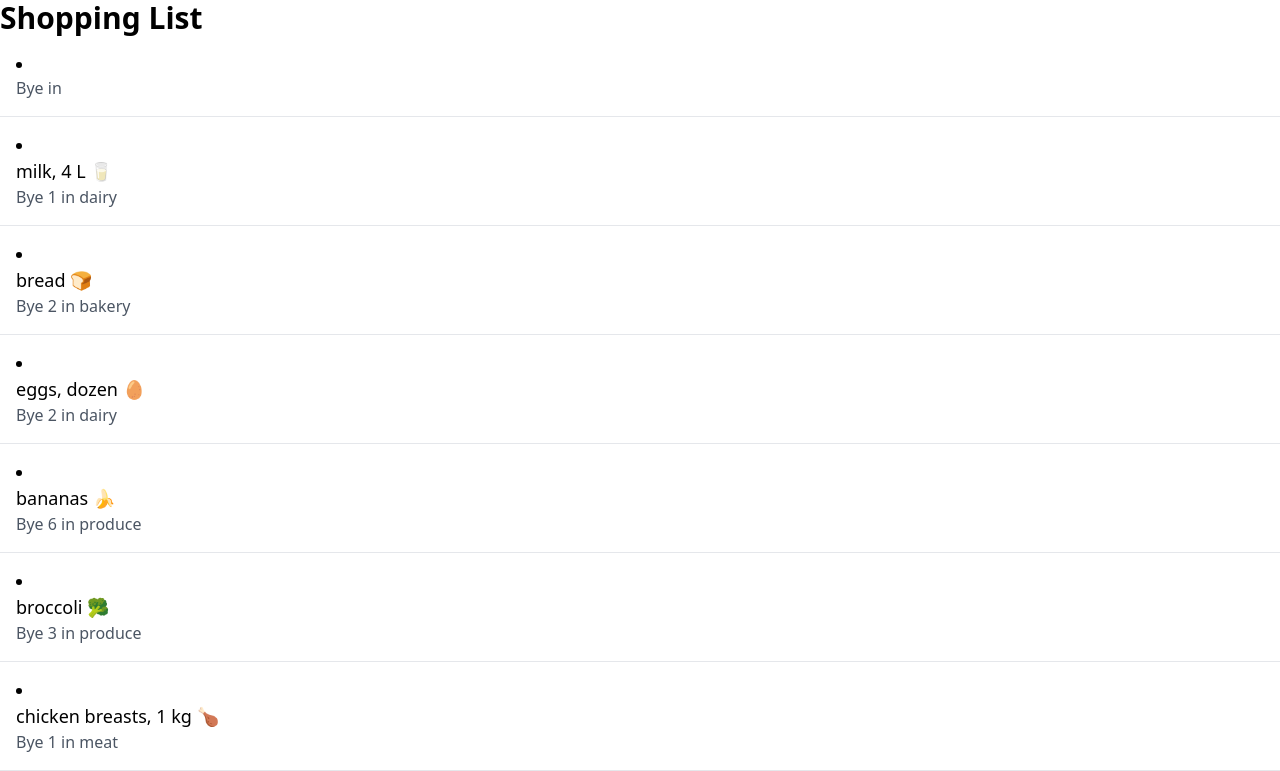
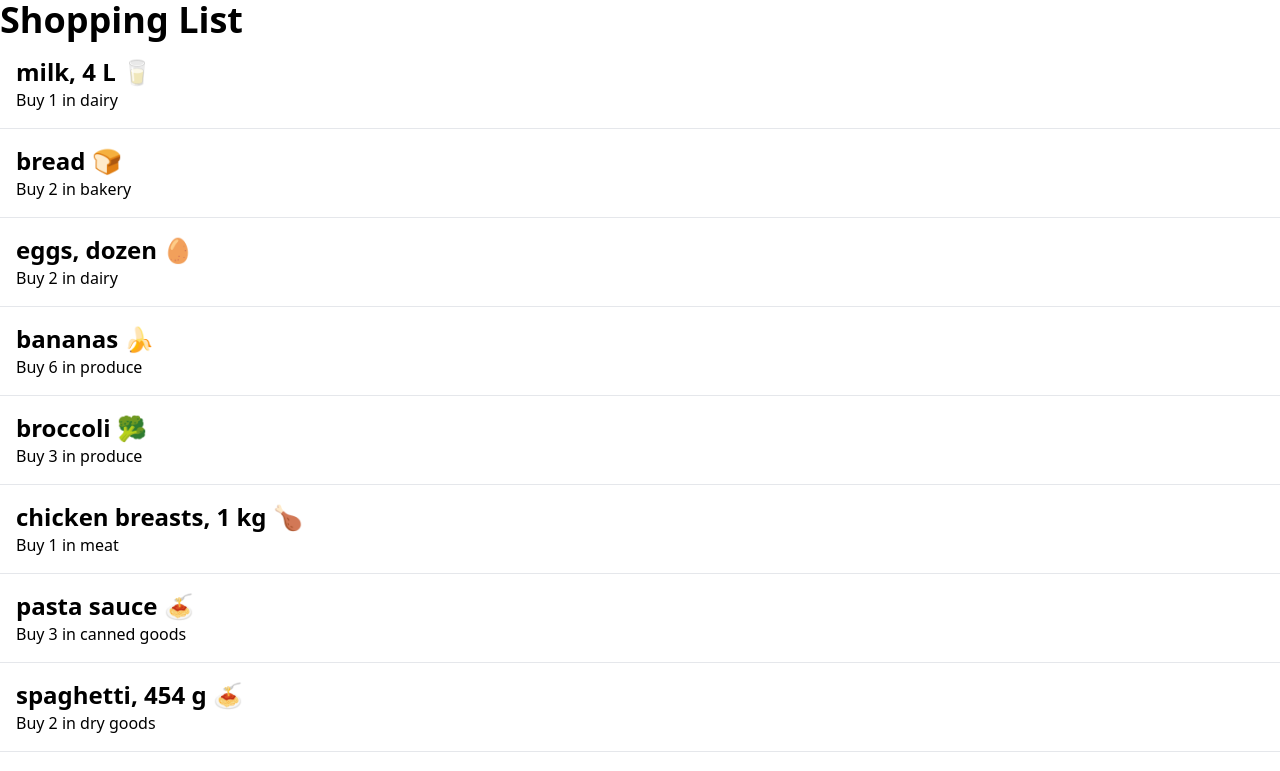
Before and after one commit to chaeeh7791/cprg306-assignments, a Next.js app: page /week-3 in a window 1280 px wide. Shown: the top 771 px of the page. Built offline with nearby package versions, Linux system fonts and the light colour scheme.

Commit message:
Completed Assignment3

```diff
--- a/app/layout.js
+++ b/app/layout.js
@@ -2,7 +2,6 @@ import "./globals.css";
 
 export const metadata = {
   title: "Shopping List",
-  description: "A simple shopping list",
 };
 
 export default function RootLayout({ children }) {
--- a/app/page.js
+++ b/app/page.js
@@ -6,12 +6,12 @@ export default function Page() {
       <header>
         <h1>CPRG 306: Web Development 2 - Assignments</h1>
       </header>
-      <li>
+      <div>
         <Link href="/week-2">Week 2 Assignment</Link>
         <br />
         <Link href="/week-3">Week 3 Assignment</Link>
         <br />
-      </li>
+      </div>
     </main>
   );
 }
--- a/app/week-3/item.js
+++ b/app/week-3/item.js
@@ -1,10 +1,10 @@
 export default function Item({ name, quantity, category }) {
   return (
-    <li className="p-4 border-b border-gray-200">
-      <div className="font-old text-lg">{name}</div>
-      <div className="text-gray-600">
-        Bye {quantity} in {category}
-      </div>
-    </li>
+    <div className="p-4 border-b border-gray-200">
+      <h1 className="font-bold text-2xl">{name}</h1>
+      <p>
+        Buy {quantity} in {category}
+      </p>
+    </div>
   );
 }
--- a/app/week-3/page.js
+++ b/app/week-3/page.js
@@ -1,14 +1,12 @@
+import ItemList from "./itemList.js";
 import Item from "./item.js";
-import ItemList from "./itemList.js";
 
 export default function Page() {
   return (
     <main>
-      <div>
-        <h1 className="text-3xl font-bold"> Shopping List</h1>
-        <Item />
-        <ItemList />
-      </div>
+      <h1 className="text-4xl font-bold"> Shopping List</h1>
+      <ItemList />
+      <Item />
     </main>
   );
 }
```
